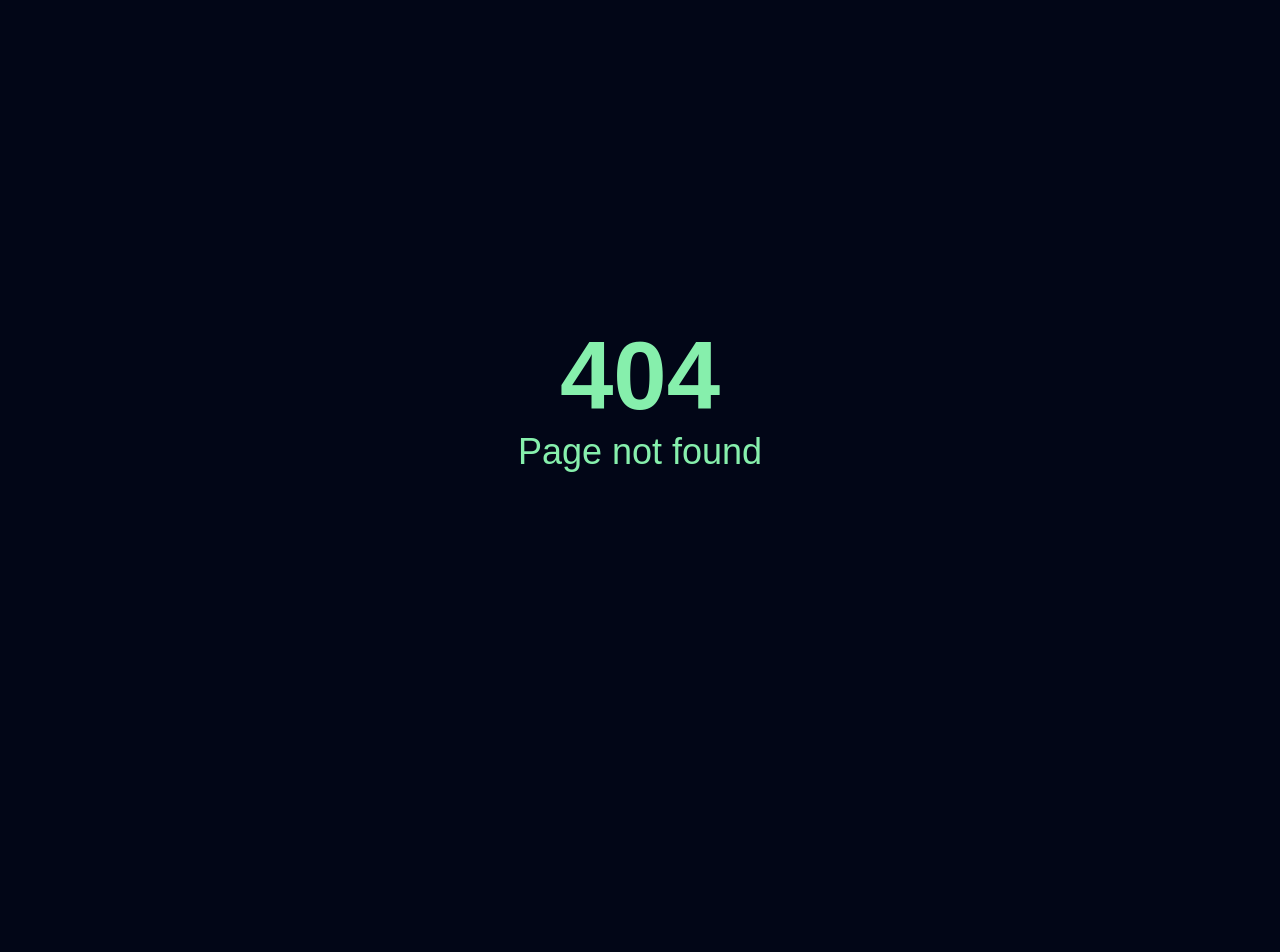
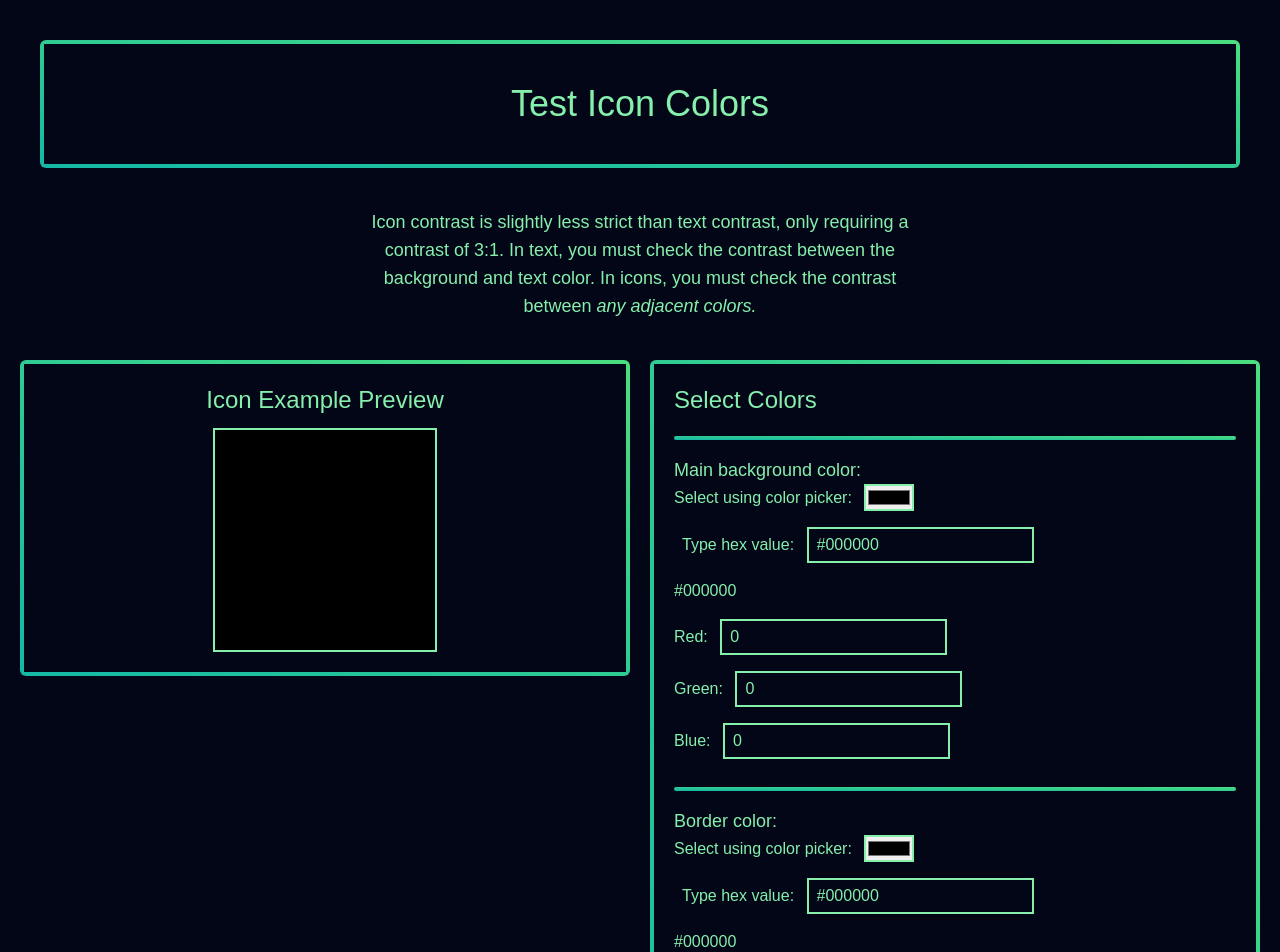
Before and after one commit to Hillary764/color-picker, a React (Vite) app: page /icons in a window 1280 px wide. Before the commit this address had no page. Shown: the top 952 px of the page. Before the commit the page ends 800 px from the top, so only its background shows below. Built offline with nearby package versions, Linux system fonts and the light colour scheme.

Commit message:
setting up icon tester

```diff
--- a/src/Routes/Home/Home.tsx
+++ b/src/Routes/Home/Home.tsx
@@ -1,3 +1,4 @@
+import { Link } from "react-router";
 import ContrastPicker from "../../components/ContrastPicker/ContrastPicker";
 
 export default function HomeScreen() {
@@ -15,6 +16,15 @@ export default function HomeScreen() {
           >
             Home
           </h1>
+          <div className="flex flex-row flex-wrap items-center justify-center m-5">
+            <Link
+              className="rounded-lg bg-gradient-to-tr
+            from-teal-500 to-green-400 p-2 font-bold"
+              to={"/icons"}
+            >
+              Test Icons
+            </Link>
+          </div>
         </div>
       </div>
       <div className="p-10">
--- /dev/null
+++ b/src/Routes/Icons/Icons.tsx
@@ -0,0 +1,181 @@
+import { useState } from "react";
+import Card from "../../components/Card/Card";
+import { RGBMap } from "../../components/ContrastPicker/ContrastPicker";
+import ColorSelector from "../../components/ColorSelector/ColorSelector";
+import RatioResult from "../../components/RatioResult/RatioResult";
+
+export default function IconsScreen() {
+  const [bg, setBg] = useState("#000000");
+  const [bgRGB, setBgRGB] = useState<RGBMap>({
+    red: 0,
+    green: 0,
+    blue: 0,
+  });
+
+  const [stroke, setStroke] = useState("#000000");
+  const [strokeRGB, setStrokeRGB] = useState<RGBMap>({
+    red: 0,
+    green: 0,
+    blue: 0,
+  });
+
+  const [fill, setFill] = useState("#000000");
+  const [fillRGB, setFillRGB] = useState<RGBMap>({
+    red: 0,
+    green: 0,
+    blue: 0,
+  });
+
+  return (
+    <>
+      <Card className="m-10 [&>div]:p-5">
+        <h1 className="w-full text-center py-5 text-4xl">Test Icon Colors</h1>
+      </Card>
+      <p className="text-green-300 text-lg max-w-xl mx-auto text-center mb-10">
+        Icon contrast is slightly less strict than text contrast, only requiring
+        a contrast of 3:1. In text, you must check the contrast between the
+        background and text color. In icons, you must check the contrast between{" "}
+        <em>any adjacent colors.</em>
+      </p>
+      <div className={`gap-5 grid grid-cols-1 lg:grid-cols-2 px-5`}>
+        <div className="h-full">
+          <Card
+            className={`[&>div]:p-5 [&>div]:flex [&>div]:flex-col
+            [&>div]:justify-center [&>div]:items-center
+            sticky top-10`}
+          >
+            <h2 className="mb-3 text-2xl">Icon Example Preview</h2>
+            <div
+              className={`border-2 border-green-300 w-56 h-56 p-3`}
+              style={{
+                backgroundColor: bg,
+              }}
+            >
+              <svg viewBox="0 0 116.654 116.654">
+                <g id="layer1" transform="translate(25.193623,-69.474262)">
+                  <circle
+                    style={{
+                      fill: stroke,
+                    }}
+                    //    style="fill:#008000;stroke-width:1.296;stroke-linecap:round;stroke-linejoin:round;paint-order:markers fill stroke"
+                    id="path342"
+                    cy="127.80126"
+                    cx="33.133377"
+                    r="58.327"
+                  />
+                  <circle
+                    style={{
+                      fill: fill,
+                    }}
+                    id="path342-3"
+                    cy="127.80126"
+                    cx="33.133377"
+                    r="45"
+                  />
+                  <circle
+                    style={{
+                      fill: stroke,
+                    }}
+                    id="path342-3-8"
+                    cy="127.80126"
+                    cx="33.133377"
+                    r="25"
+                  />
+                </g>
+              </svg>
+            </div>
+          </Card>
+          <div className="flex-1 h-full"> </div>
+        </div>
+        <div>
+          <Card className={`[&>div]:p-5`}>
+            <h2 className="text-2xl">Select Colors</h2>
+            <h3
+              className={`text-lg relative pt-5 mt-5 before:top-0 before:h-1 before:w-full before:absolute before:rounded-full
+            before:bg-gradient-to-tr before:from-teal-500 before:to-green-400`}
+            >
+              Main background color:
+            </h3>
+            <ColorSelector
+              hexColor={bg}
+              setHexColor={setBg}
+              rgbMap={bgRGB}
+              setRgbMap={setBgRGB}
+            />
+            <h3
+              className={`text-lg relative pt-5 mt-5 before:top-0 before:h-1 before:w-full before:absolute before:rounded-full
+            before:bg-gradient-to-tr before:from-teal-500 before:to-green-400`}
+            >
+              Border color:
+            </h3>
+            <ColorSelector
+              hexColor={stroke}
+              setHexColor={setStroke}
+              rgbMap={strokeRGB}
+              setRgbMap={setStrokeRGB}
+            />
+            <h3
+              className={`text-lg relative pt-5 mt-5 before:top-0 before:h-1 before:w-full before:absolute before:rounded-full
+            before:bg-gradient-to-tr before:from-teal-500 before:to-green-400`}
+            >
+              Icon fill color:
+            </h3>
+            <ColorSelector
+              hexColor={fill}
+              setHexColor={setFill}
+              rgbMap={fillRGB}
+              setRgbMap={setFillRGB}
+            />
+          </Card>
+          <Card className={`[&>div]:p-5 mt-5`}>
+            <h2 className="text-2xl">Calculated Contrast</h2>
+            <h3
+              className={`text-lg relative pt-5 mt-5 before:top-0 before:h-1 before:w-full before:absolute before:rounded-full
+            before:bg-gradient-to-tr before:from-teal-500 before:to-green-400`}
+            >
+              Background and Border:
+            </h3>
+            <RatioResult standard="UI" rgb1={bgRGB} rgb2={strokeRGB} />
+            <div
+              className={`w-full h-24 border-2 border-green-300 rounded
+                grid grid-cols-2 mt-2`}
+            >
+              <div
+                style={{
+                  backgroundColor: bg,
+                }}
+              />
+              <div
+                style={{
+                  backgroundColor: stroke,
+                }}
+              />
+            </div>
+            <h3
+              className={`text-lg relative pt-5 mt-5 before:top-0 before:h-1 before:w-full before:absolute before:rounded-full
+            before:bg-gradient-to-tr before:from-teal-500 before:to-green-400`}
+            >
+              Border and Fill:
+            </h3>
+            <RatioResult standard="UI" rgb1={fillRGB} rgb2={strokeRGB} />
+            <div
+              className={`w-full h-24 border-2 border-green-300 rounded
+                grid grid-cols-2 mt-2`}
+            >
+              <div
+                style={{
+                  backgroundColor: fill,
+                }}
+              />
+              <div
+                style={{
+                  backgroundColor: stroke,
+                }}
+              />
+            </div>
+          </Card>
+        </div>
+      </div>
+    </>
+  );
+}
--- /dev/null
+++ b/src/components/RatioResult/RatioResult.tsx
@@ -0,0 +1,32 @@
+import { contrast } from "../../utilities/contrast";
+import { calcWcagResult } from "../../utilities/wcagResults";
+import { RGBMap } from "../ContrastPicker/ContrastPicker";
+
+interface Props {
+  rgb1: RGBMap;
+  rgb2: RGBMap;
+  standard: "largeText" | "smallText" | "UI";
+}
+
+export default function RatioResult({ rgb1, rgb2, standard }: Props) {
+  const mainContrast = contrast(rgb1, rgb2);
+
+  const wcagResult = calcWcagResult(mainContrast);
+
+  return (
+    <>
+      <p>Contrast Value:</p>
+      <p className={`text-6xl w-full text-center`}>
+        {mainContrast.toString().match(/^-?\d+(?:\.\d{0,2})?/)?.[0] ?? ""}
+      </p>
+      <p>WCAG Rating:</p>
+      <p className={`text-6xl w-full text-center`}>
+        {standard == "UI"
+          ? wcagResult.UIComponent
+          : standard == "largeText"
+          ? wcagResult.largeText
+          : wcagResult.smallText}
+      </p>
+    </>
+  );
+}
--- a/src/main.tsx
+++ b/src/main.tsx
@@ -6,6 +6,7 @@ import HomeScreen from "./Routes/Home/Home.tsx";
 import { BrowserRouter, Routes, Route } from "react-router";
 import MainLayout from "./MainLayout.tsx";
 import NotFound from "./Routes/404/NotFound.tsx";
+import IconsScreen from "./Routes/Icons/Icons.tsx";
 
 createRoot(document.getElementById("root")!).render(
   <StrictMode>
@@ -13,6 +14,7 @@ createRoot(document.getElementById("root")!).render(
       <Routes>
         <Route element={<MainLayout />}>
           <Route path="/" element={<HomeScreen />} />
+          <Route path="/icons" element={<IconsScreen />} />
           <Route path="/*" element={<NotFound />} />
         </Route>
       </Routes>
```
